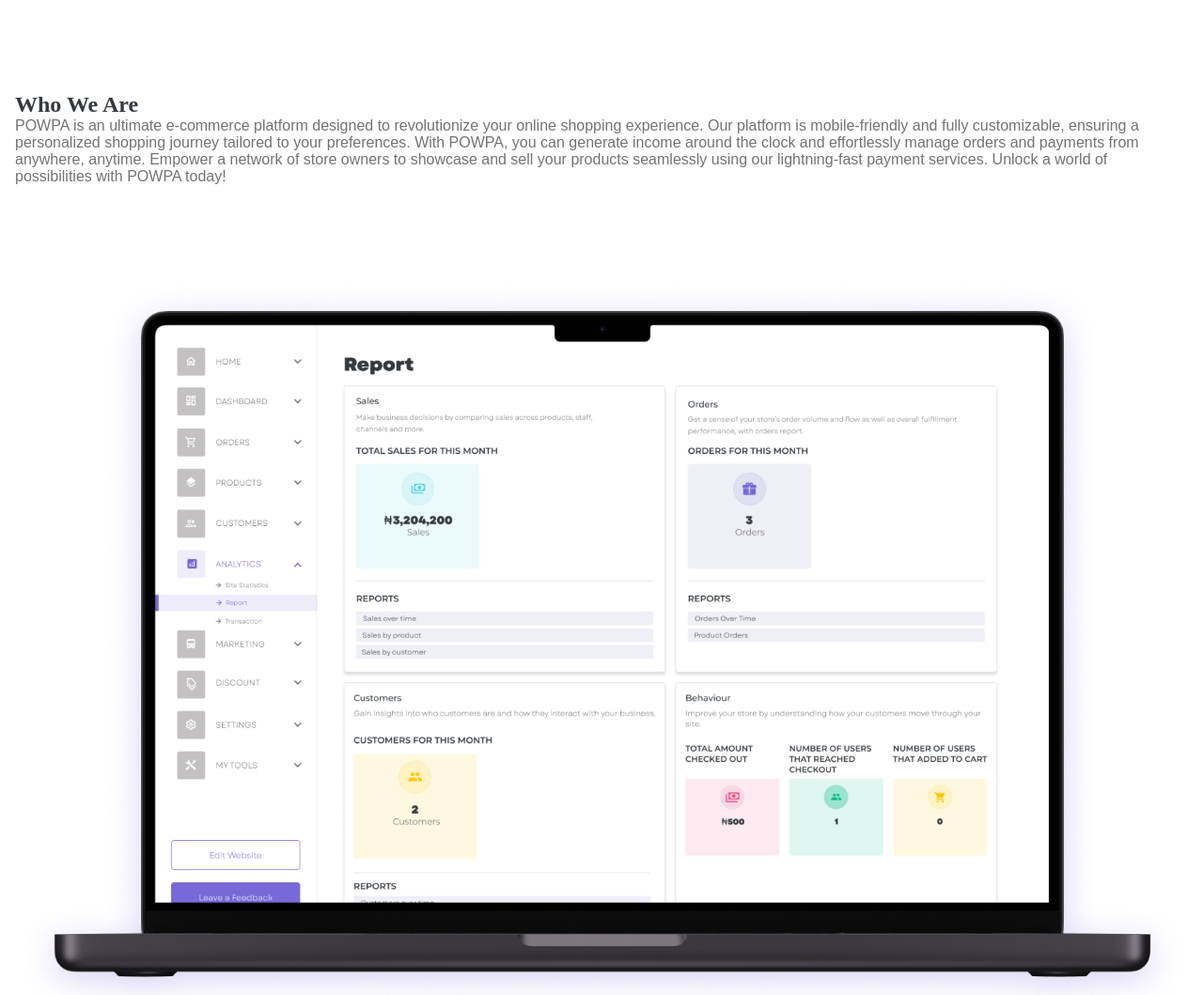
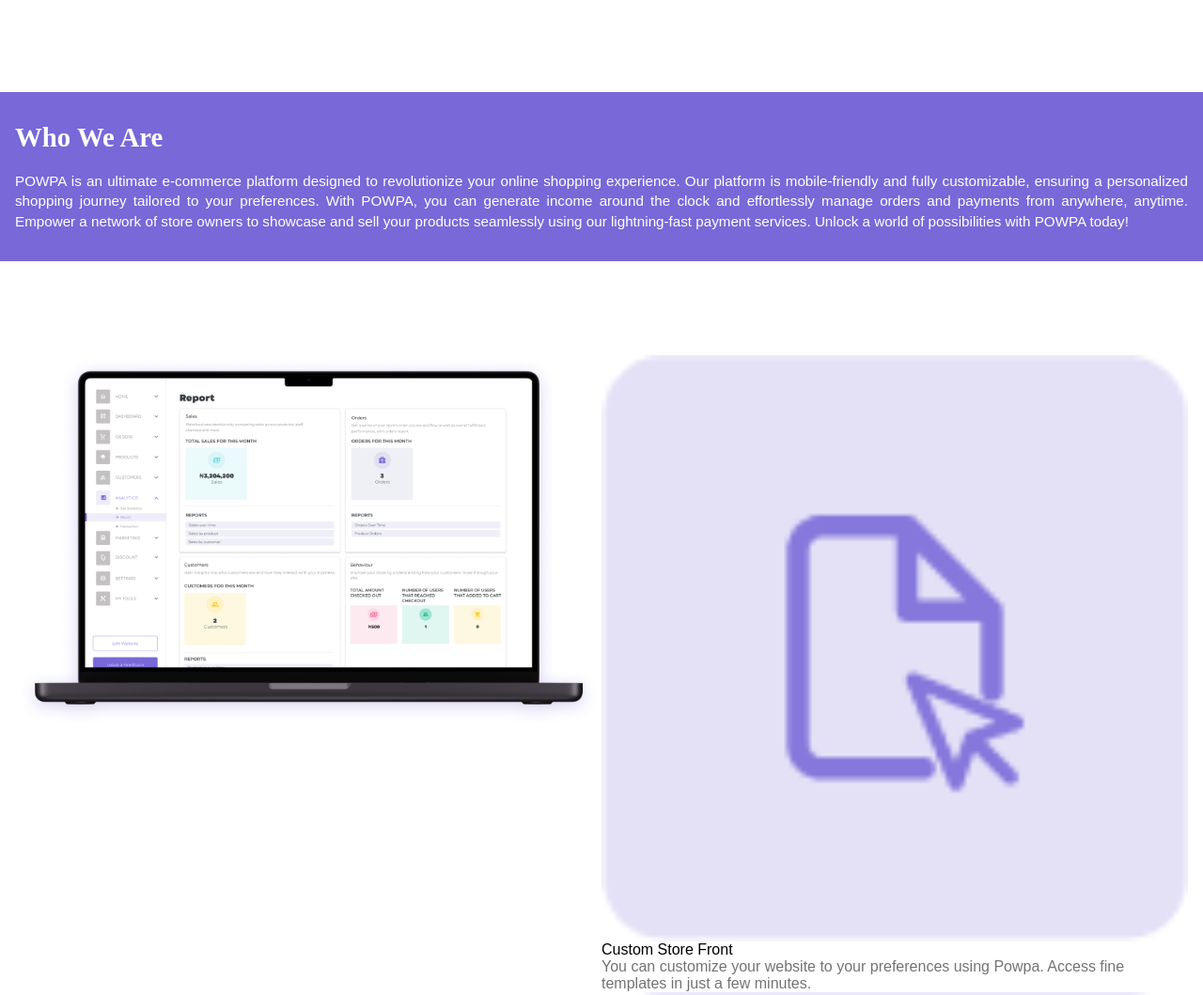
Before and after one commit to ameh-samson/powpa, a website: page index.html in a window 1280 px wide. Shown: the part 2575-3634 px from the top of the page at 94% size. Drawn offline with Linux system fonts and the light colour scheme.

Commit message:
about us

```diff
--- a/index.html
+++ b/index.html
@@ -134,7 +134,7 @@
       <!-- OUR PARTNERS SECTION END HERE -->
 
       <!-- ABOUT US SECTION START HERE-->
-      <section class="about_us">
+      <section class="about-us">
         <div class="container">
           <h2>Who We Are</h2>
           <p>
@@ -153,7 +153,7 @@
 
       <!-- FEATURES SECTION START HERE-->
       <section class="features">
-        <div class="container">
+        <div class="container grid">
           <div class="left col">
             <img src="src/assets/img/mac.png" alt="" />
           </div>
--- /dev/null
+++ b/src/scss/components/_about.scss
@@ -0,0 +1,18 @@
+.about-us {
+  background: $primary-color;
+  padding-block: 2em;
+  text-align: justify;
+
+  .container {
+    h2,
+    p {
+      color: $white-color;
+    }
+
+    p {
+      margin-top: 1.25em;
+      line-height: 1.42;
+      font-size: $fs-medium2;
+    }
+  }
+}
--- a/src/scss/components/_components.scss
+++ b/src/scss/components/_components.scss
@@ -2,3 +2,5 @@
 @import "footer";
 @import "hero";
 @import "partners";
+@import "about";
+@import "features";
--- a/src/scss/components/_header.scss
+++ b/src/scss/components/_header.scss
@@ -1,7 +1,3 @@
-@import "../colors/variables";
-@import "../layout/layout";
-@import "../base/base";
-
 .header {
   background: $bg-color-2;
   padding-block: 1em;
--- a/src/scss/components/_hero.scss
+++ b/src/scss/components/_hero.scss
@@ -1,5 +1,3 @@
-@import "../base/base";
-
 .hero {
   .hero-container {
     .hero_content {
@@ -80,7 +78,7 @@
 
       .hero-title {
         font-size: 2rem;
-        font-size: $fs-hero-title;
+        font-size: $fs-heading-1;
         max-width: 572px;
         margin: 0 auto;
 
--- a/src/scss/main.scss
+++ b/src/scss/main.scss
@@ -1,3 +1,4 @@
 @import "base/base";
+@import "colors/variables";
 @import "components/components";
 @import "layout/layout";
```
Also changed, not shown: src/css/style.css, 1 other file.
